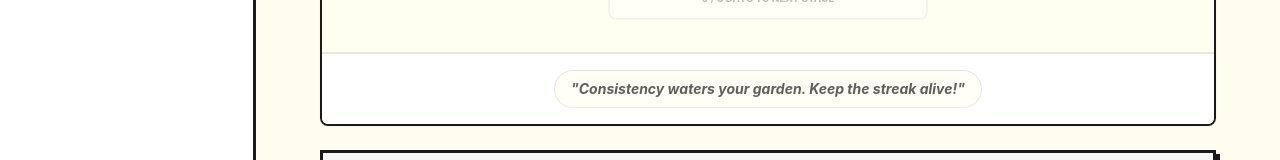
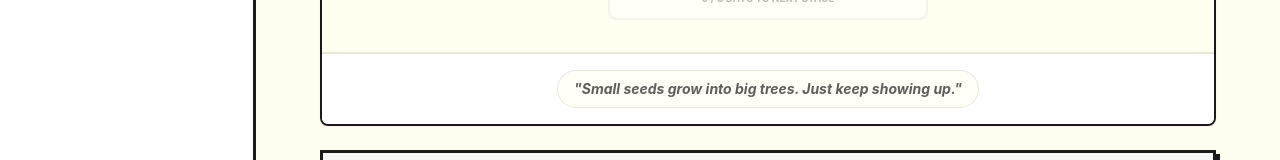
Before and after one commit to Kutral/todo, a React (Vite) app: page / in a window 1280 px wide. Both pictures are taken after a click on the button "Digital Garden". Shown: the part 529-689 px from the top of the page. Built offline with nearby package versions, Linux system fonts and the light colour scheme.

Commit message:
Randomize Digital Garden quotes

```diff
--- a/src/components/DigitalGarden.tsx
+++ b/src/components/DigitalGarden.tsx
@@ -1,3 +1,4 @@
+import { useMemo } from 'react';
 import { motion } from "framer-motion";
 import { useTodo } from "../context/TodoContext";
 import { Card, CardContent, CardHeader, CardTitle } from "./ui/Card";
@@ -44,6 +45,22 @@ export function DigitalGarden() {
     const filledBars = Math.round((progressPercent / 100) * 10); // 10 blocks
     const emptyBars = 10 - filledBars;
     const barVisual = '█'.repeat(filledBars) + '░'.repeat(emptyBars);
+
+    // Random Garden Quotes
+    const GARDEN_QUOTES = [
+        "Consistency waters your garden. Keep the streak alive!",
+        "Small seeds grow into big trees. Just keep showing up.",
+        "Your future is created by what you do today, not tomorrow.",
+        "Don't judge each day by the harvest you reap but by the seeds that you plant.",
+        "Growth is a spiral process, doubling back on itself, reassessing and regrouping.",
+        "The best time to plant a tree was 20 years ago. The second best time is now.",
+        "Nature does not hurry, yet everything is accomplished.",
+        "Focus on the root, and the fruit will take care of itself."
+    ];
+
+    const randomQuote = useMemo(() => {
+        return GARDEN_QUOTES[Math.floor(Math.random() * GARDEN_QUOTES.length)];
+    }, []);
 
     return (
         <div className="space-y-6">
@@ -98,7 +115,7 @@ export function DigitalGarden() {
                 {/* Bottom: Quote */}
                 <div className="bg-white p-4 text-center">
                     <div className="inline-block px-4 py-2 bg-neo-bg/50 rounded-full border border-neo-dark/10 text-sm font-bold italic text-neo-dark/70">
-                        "Consistency waters your garden. Keep the streak alive!"
+                        "{randomQuote}"
                     </div>
                 </div>
             </div>
```
